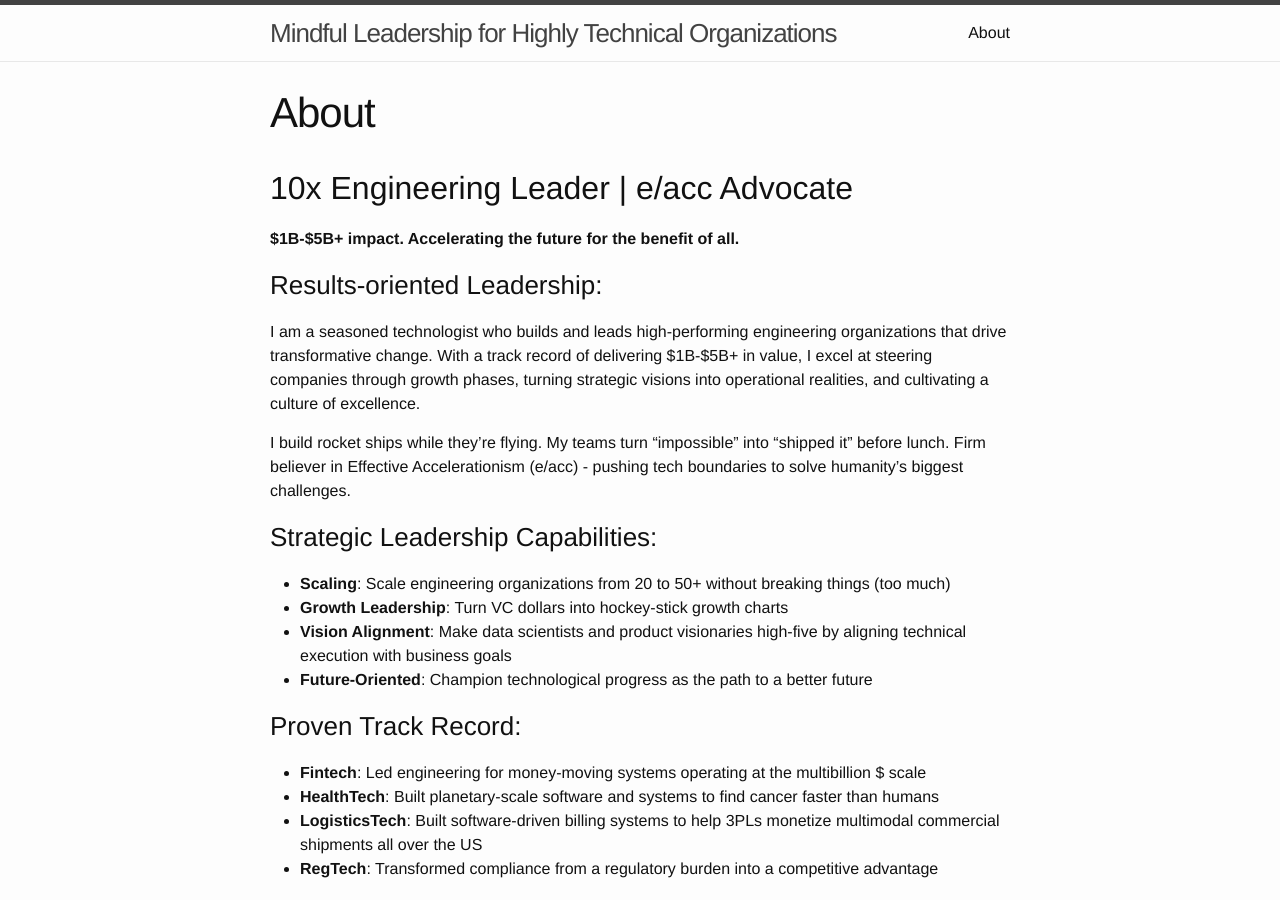
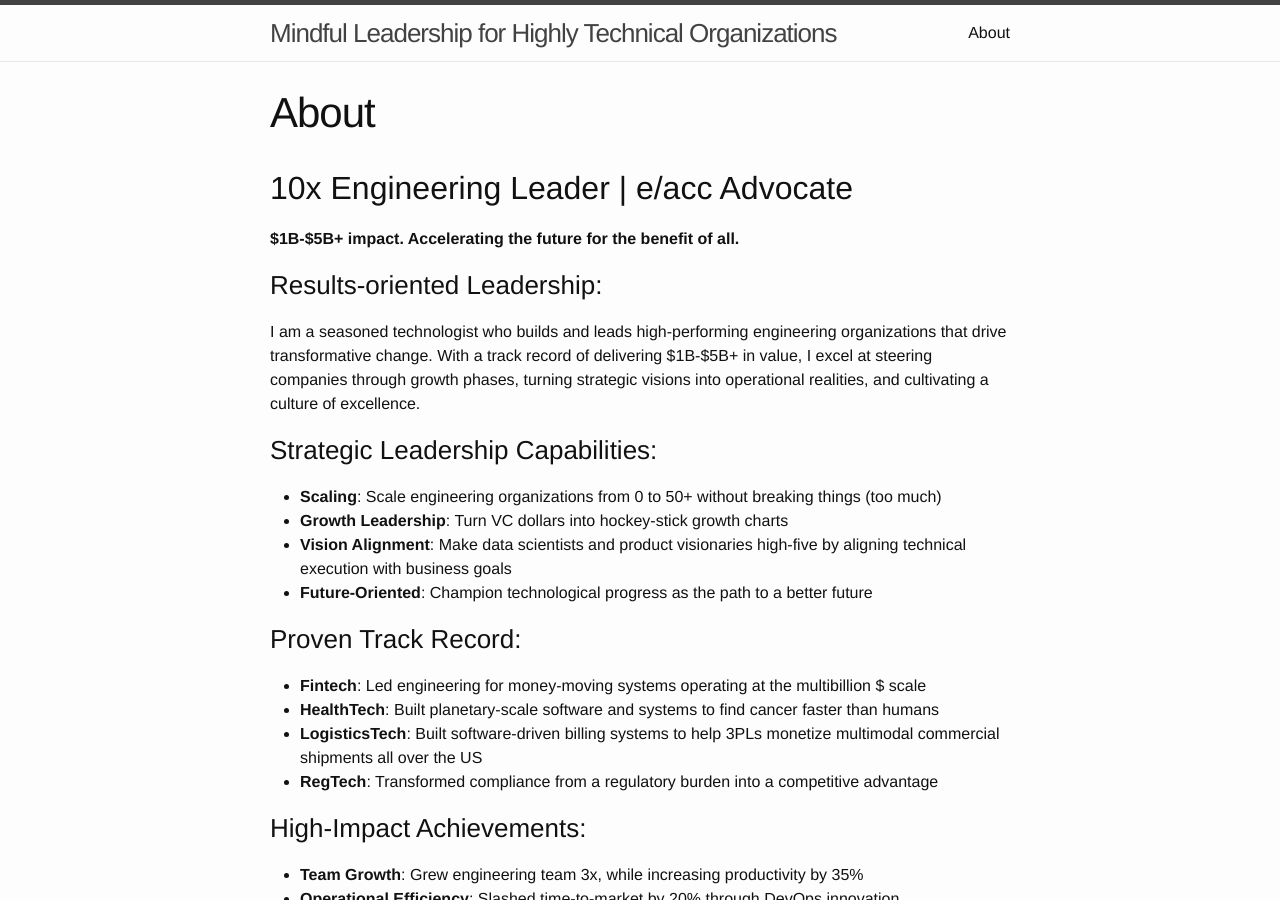
Before and after one commit to wyld3rbit/wyld3rbit.github.io, a Jekyll site: the page built from about.md, in a window 1280 px wide and 900 px high. Built offline with Jekyll 4.4.1, drawn with Linux system fonts in a browser that asks for light colours.

Commit message:
Update about.md

```diff
--- a/about.md
+++ b/about.md
@@ -13,11 +13,9 @@ permalink: /about/
 
 I am a seasoned technologist who builds and leads high-performing engineering organizations that drive transformative change. With a track record of delivering $1B-$5B+ in value, I excel at steering companies through growth phases, turning strategic visions into operational realities, and cultivating a culture of excellence.
 
-I build rocket ships while they're flying. My teams turn "impossible" into "shipped it" before lunch. Firm believer in Effective Accelerationism (e/acc) - pushing tech boundaries to solve humanity's biggest challenges.
-
 ### Strategic Leadership Capabilities:
 
-- **Scaling**: Scale engineering organizations from 20 to 50+ without breaking things (too much)
+- **Scaling**: Scale engineering organizations from 0 to 50+ without breaking things (too much)
 - **Growth Leadership**: Turn VC dollars into hockey-stick growth charts
 - **Vision Alignment**: Make data scientists and product visionaries high-five by aligning technical execution with business goals
 - **Future-Oriented**: Champion technological progress as the path to a better future
```
